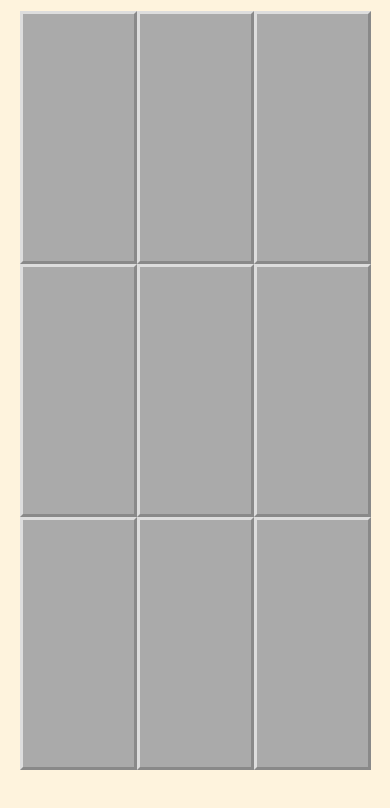
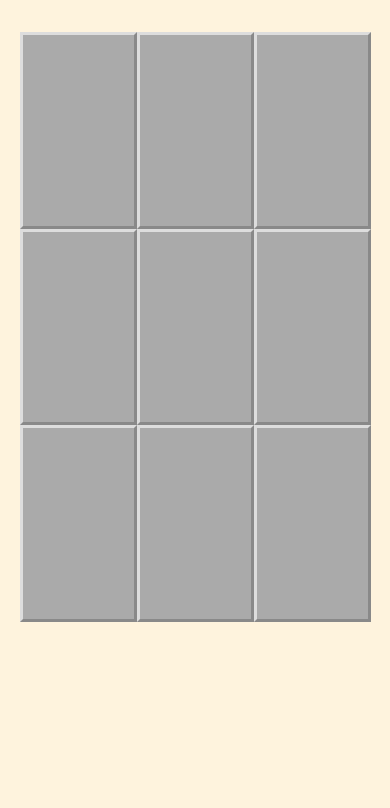
Before and after one commit to marskib/Sylaby-js, a plain HTML site: page plansza.html in a window 390 px wide. Drawn offline with Linux system fonts and the light colour scheme.

Commit message:
zmniejszenie h na mobilnych

```diff
--- a/style-plansza.css
+++ b/style-plansza.css
@@ -8,7 +8,7 @@
         --szer-ski: 70vw;
         --wys-ski: 90vh;
         --fontSize-ski: 5em;
-        font-family: Verdana, Arial, sans-serif;
+        font-family: Verdana, Arial, Helvetica, sans-serif;
     }
 
     body {
@@ -74,6 +74,7 @@
     @media (max-width:1024px) {
         :root {
             --szer-ski: 90vw;
+            --wys-ski:  70vh;
             /* --fontSize-ski: 4rem; */
             --fontSize-ski: 2.5rem;
         }
```
